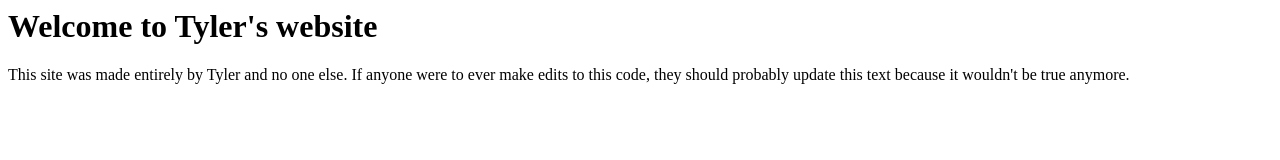
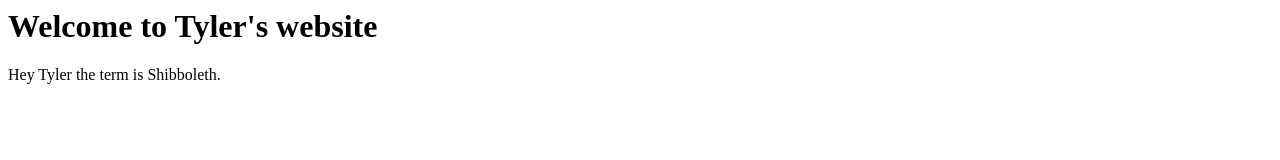
Before and after one commit to tilikang/WiCS-demo, a plain HTML site: page index.html in a window 1280 px wide. Drawn offline with Linux system fonts and the light colour scheme.

Commit message:
My update :)

```diff
--- a/index.html
+++ b/index.html
@@ -7,9 +7,7 @@
     <body>
         <h1>Welcome to Tyler's website</h1>
         <p>
-            This site was made entirely by Tyler and no one else. If anyone were to ever
-            make edits to this code, they should probably update this text because it
-            wouldn't be true anymore.
+            Hey Tyler the term is Shibboleth.
         </p>
     </body>
 </html>
```
